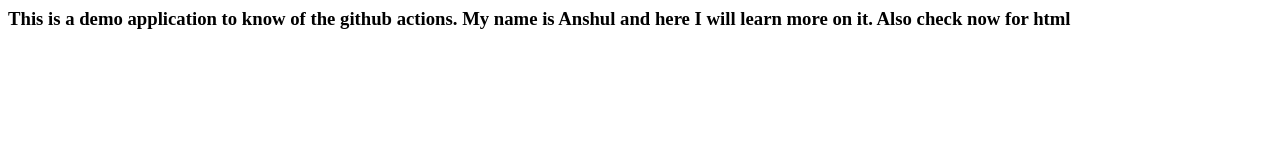
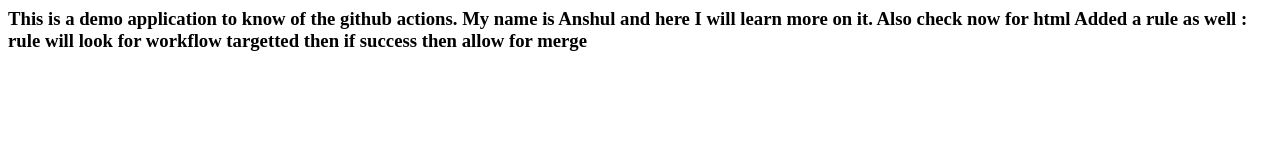
Before and after one commit to pricing-anshul-tiwari/demo_repo_for_githubactions, a plain HTML site: page web/index.html in a window 1280 px wide. Drawn offline with Linux system fonts and the light colour scheme.

Commit message:
demo change

```diff
--- a/web/index.html
+++ b/web/index.html
@@ -1 +1,5 @@
-<h3>This is a demo application to know of the github actions. My name is Anshul and here I will learn more on it. Also check now for html</h3>
+<h3>This is a demo application to know of the github actions. My name is Anshul and here I will learn more on it. Also check now for html
+
+  Added a rule as well :
+    rule will look for workflow targetted then if success then allow for merge
+</h3>
```
